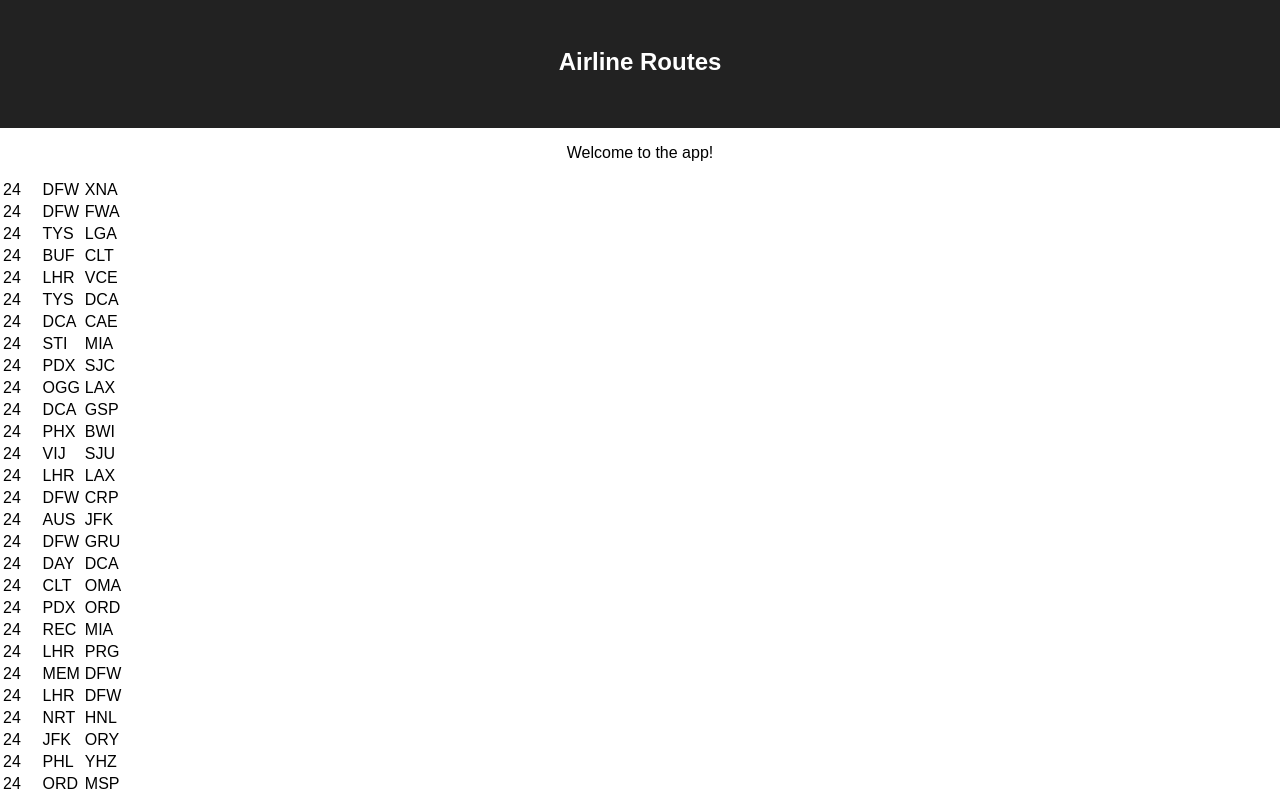
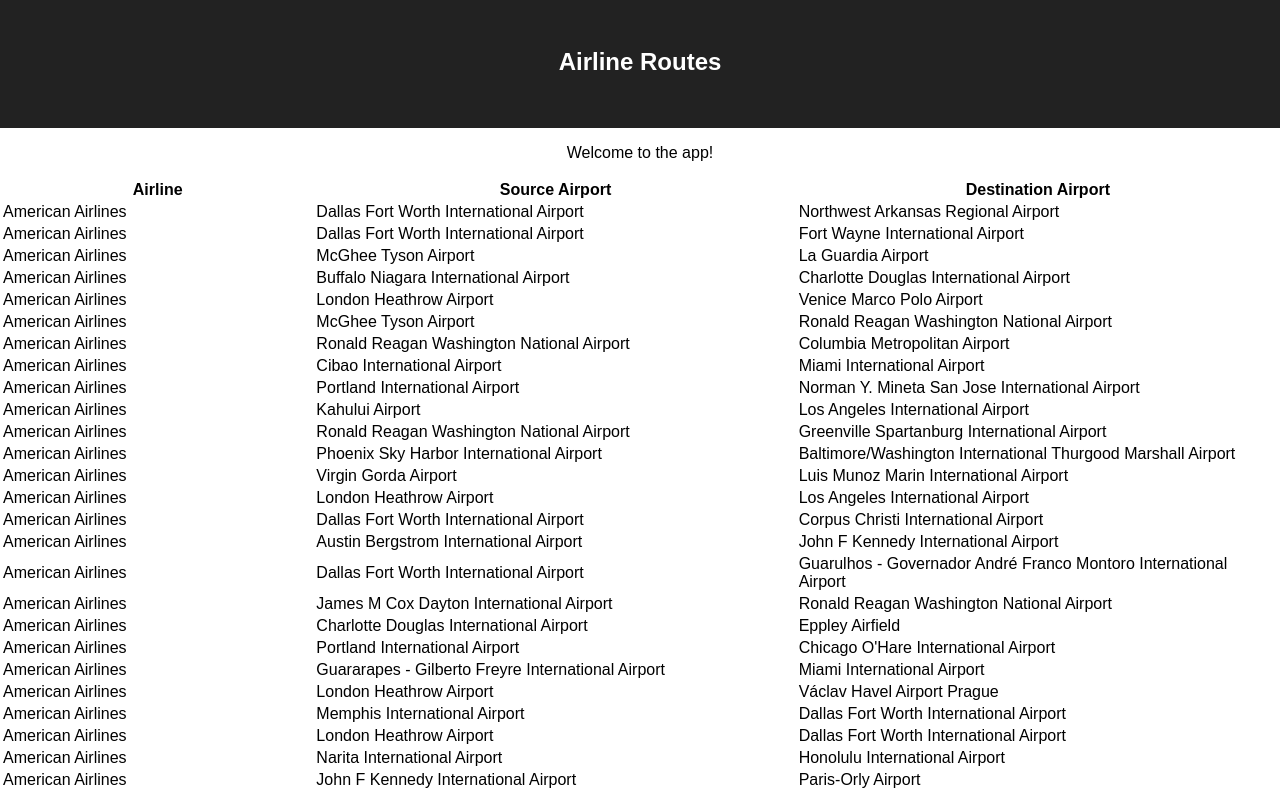
Before and after one commit to alexfdrover/airlines, a React (Create React App) app: page / in a window 1280 px wide. Shown: the top 793 px of the page. Built offline with nearby package versions, Linux system fonts and the light colour scheme.

Commit message:
add functions getAirlineById and getAirportByCode to data.js. Implement those functions in App.js to translate presented airline and airport data to their english names

```diff
--- a/src/App.js
+++ b/src/App.js
@@ -1,7 +1,8 @@
 import React, { Component } from 'react';
 import './App.css';
 import data from './data'
-const routes = data.routes
+
+let { routes, getAirlineById, getAirportByCode } = data
 
 const App = () => (
   <div className="app">
@@ -14,15 +15,20 @@
       </p>
     </section>
   <table>
+    <th>Airline</th>
+    <th>Source Airport</th>
+    <th>Destination Airport</th>
+    <tbody>
       {routes.map(route => {
         return (
           <tr>
-          <td>{route.airline}</td>
-          <td>{route.src}</td>
-          <td>{route.dest}</td>
+            <td>{getAirlineById(route.airline)}</td>
+            <td>{getAirportByCode(route.src)}</td>
+            <td>{getAirportByCode(route.dest)}</td>
           </tr>
         )
       })}
+    </tbody>
   </table>
   </div>
 )
--- a/src/data.js
+++ b/src/data.js
@@ -1395,4 +1395,12 @@
 
 ];
 
-export default {routes, airlines, airports};
+const getAirlineById = id => {
+  return airlines.find(n => n.id === id).name;
+}
+
+const getAirportByCode = code => {
+  return airports.find(n => n.code === code).name;
+}
+
+export default {routes, airlines, airports, getAirlineById, getAirportByCode};
```
Lines whose indentation alone changed are shown as unchanged.
